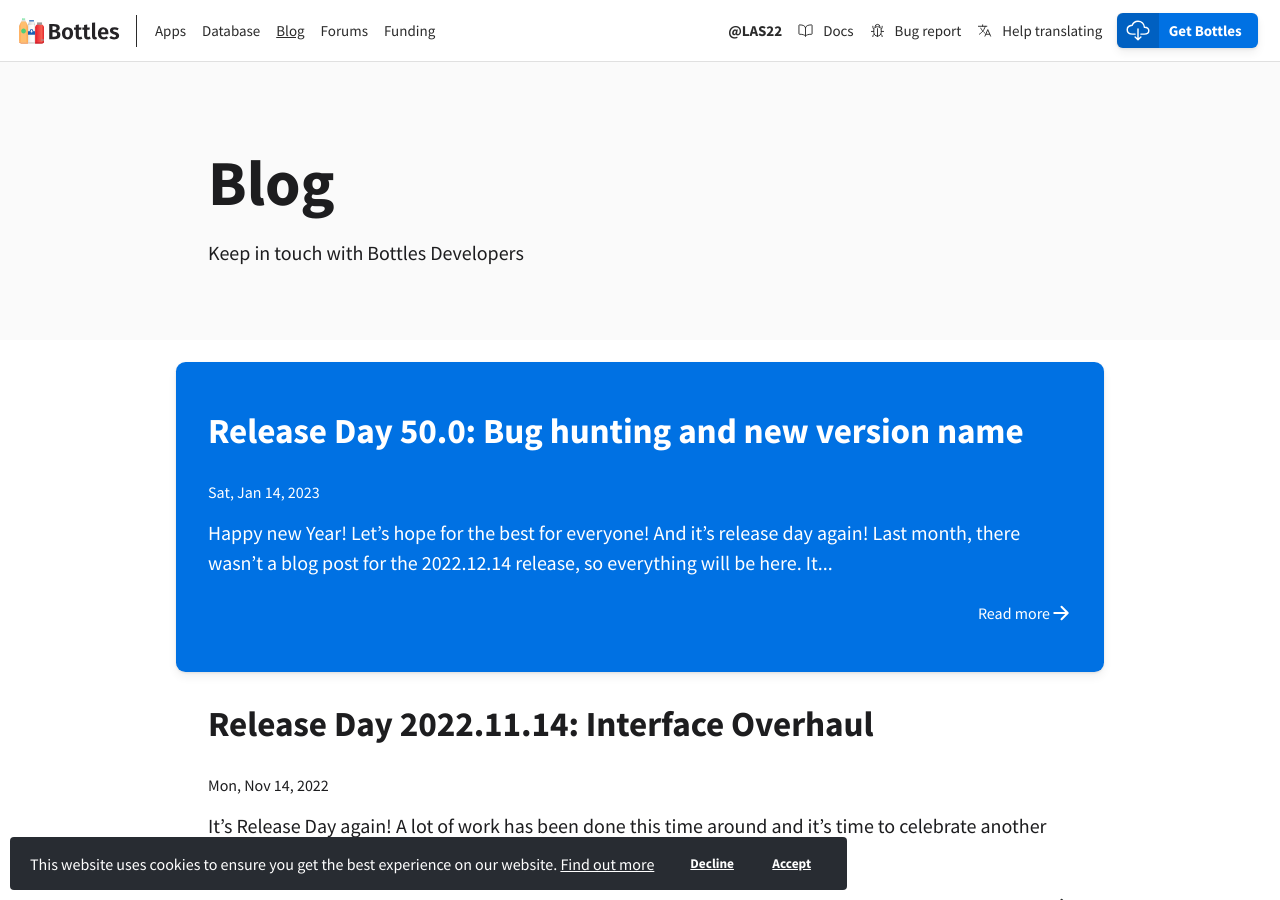
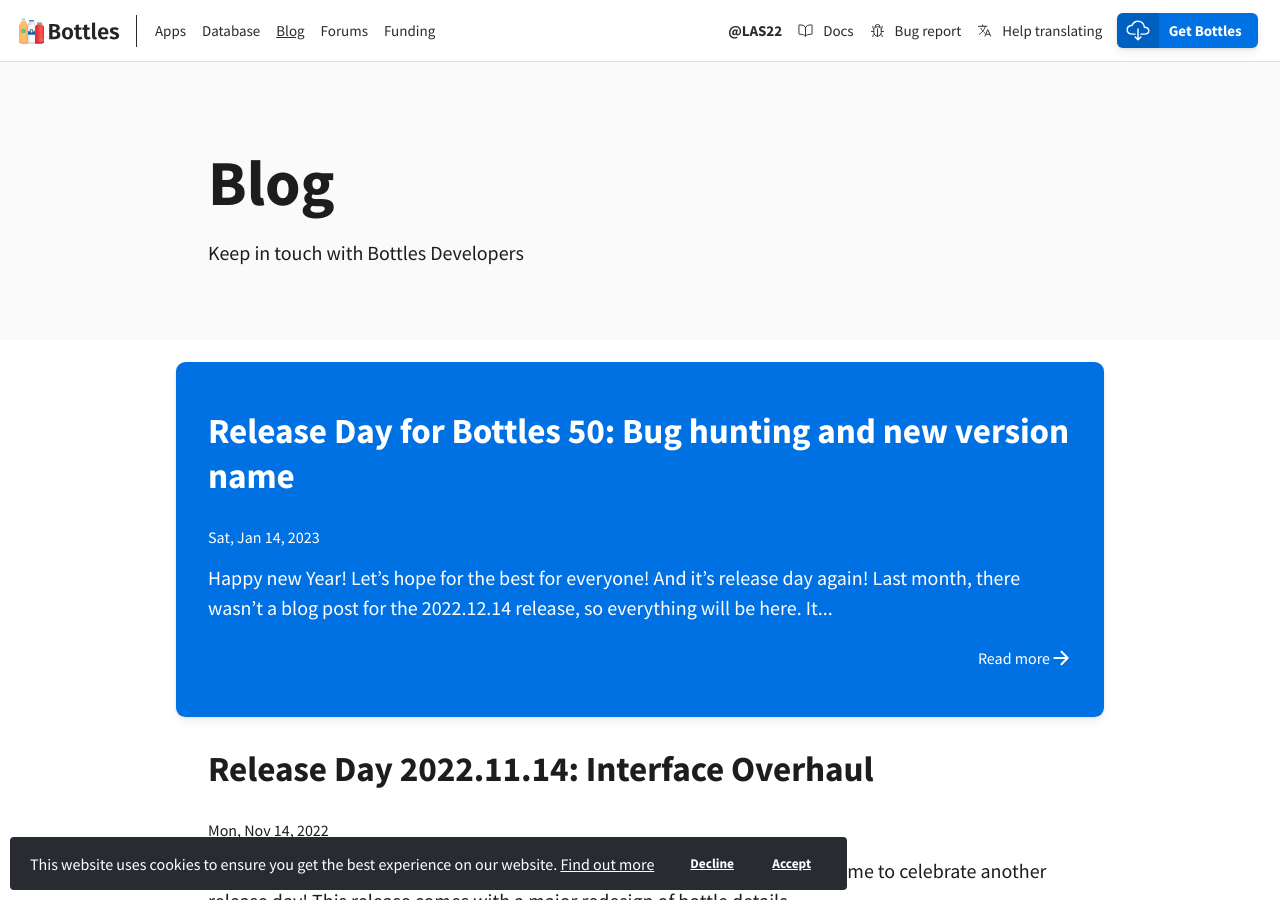
Before and after one commit to bottlesdevs/website, a Jekyll site: the page built from blog.md, in a window 1280 px wide and 900 px high. Built offline with Jekyll 4.4.1, drawn with Linux system fonts in a browser that asks for light colours; nearby versions of some CDN libraries; comment, search, counter and statistics services are not loaded.

Commit message:
Rename post

```diff
--- a/_posts/2023-01-14-release-2023.01.14.md
+++ b/_posts/2023-01-14-release-50.md
@@ -1,5 +1,5 @@
 ---
-title: "Release Day 50.0: Bug hunting and new version name"
+title: "Release Day for Bottles 50: Bug hunting and new version name"
 description: "Today is release day!"
 published: 2023-01-14
 layout: post
```
